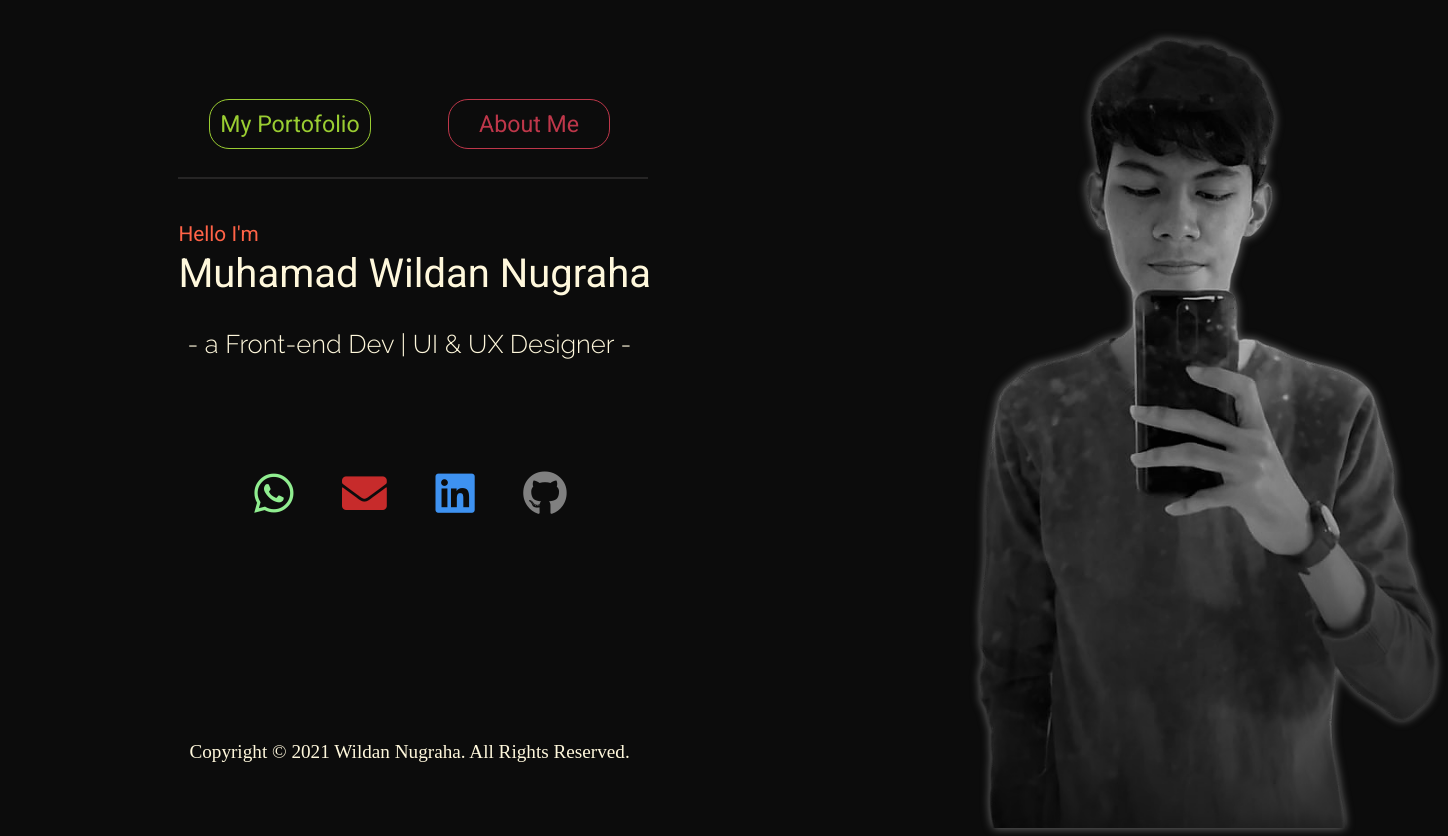
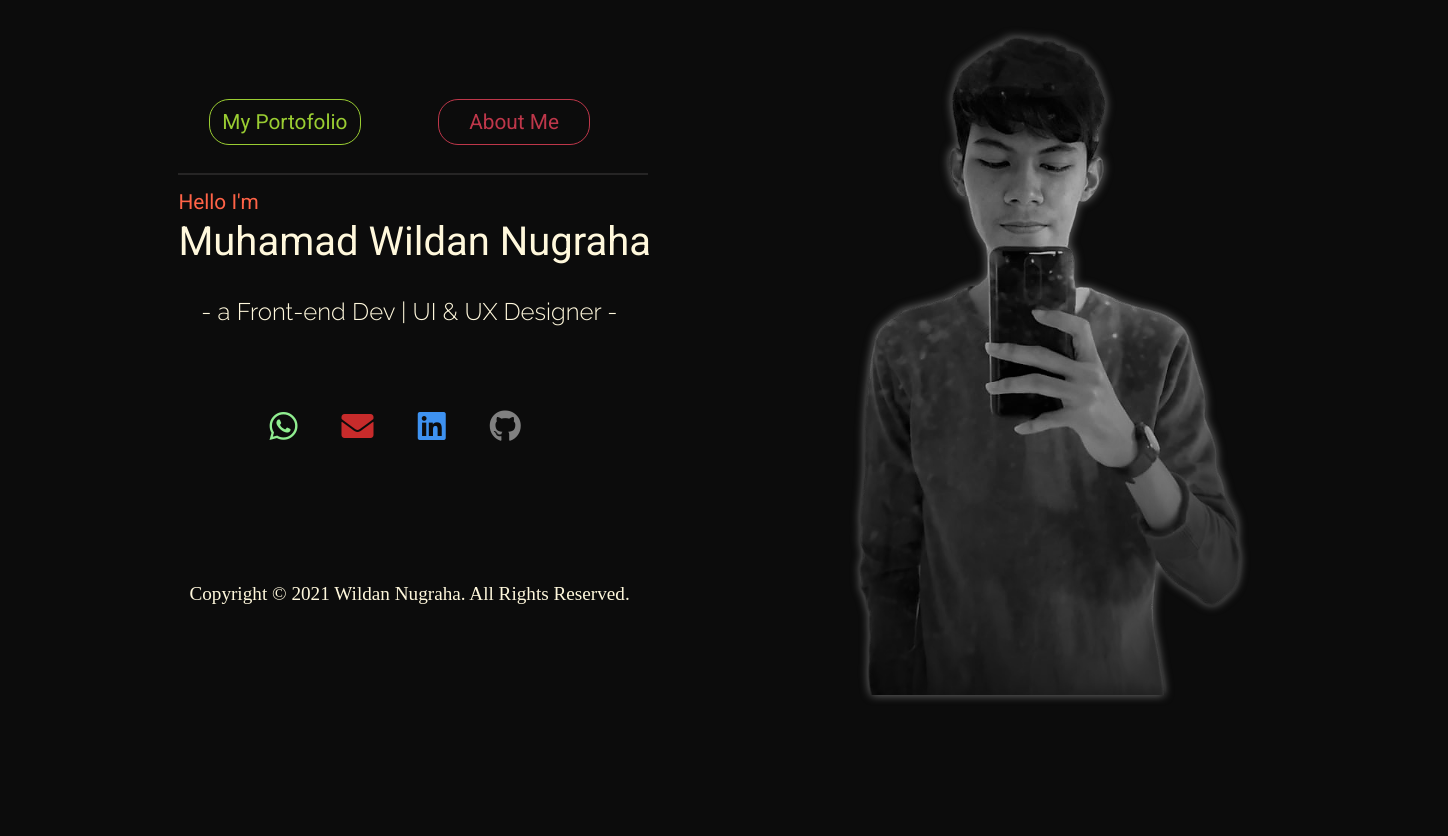
Before and after one commit to WildanPage/WildanPage.github.io, a plain HTML site: page index.html in a window 1280 px wide. Shown: the whole page, 1448 px wide, since content can reach past the window. After the commit the page ends 800 px from the top, so only its background shows below. Drawn offline with Linux system fonts and the light colour scheme.

Commit message:
ubah pixel2

```diff
--- a/index.css
+++ b/index.css
@@ -11,9 +11,9 @@ body {
 }
 
 img {
-  width: 90%;
+  width: 75%;
   display: block;
-  margin: -15% 0% 0% 45%;
+  margin: -12% 0% 0% 25%;
   filter: drop-shadow(0px 0px 5px rgba(228, 228, 228, 0.5));
   transition: 0.3s;
 }
@@ -32,10 +32,10 @@ img:hover {
   margin-left: 7%;
   border: 1px solid yellowgreen;
   color: yellowgreen;
-  width: 140px;
+  width: 130px;
   padding: 2%;
   border-radius: 20px;
-  font-size: 145%;
+  font-size: 130%;
   text-decoration: none;
   text-align: center;
   transition: 0.5s;
@@ -46,10 +46,10 @@ img:hover {
   border: 1px solid rgb(190, 55, 74);
   color: rgb(190, 55, 74);
   transition: 0.5s;
-  width: 140px;
+  width: 130px;
   padding: 2%;
   border-radius: 20px;
-  font-size: 145%;
+  font-size: 130%;
   text-decoration: none;
   text-align: center;
 }
@@ -68,7 +68,7 @@ img:hover {
 }
 
 .abc {
-  margin:10% 0% 0% 8%;
+  margin:5% 0% 0% 8%;
   line-height: 0px;
   font-family: "Roboto", sans-serif;
 }
@@ -76,7 +76,7 @@ img:hover {
 #role {
   margin-top: 10%;
   color: cornsilk;
-  font-size: 160%;
+  font-size: 150%;
   text-align: center;
   font-family: "Raleway", sans-serif;
 }
@@ -87,13 +87,13 @@ img:hover {
 }
 
 .icons {
-  margin: 20% 0% 0% 15%;
-  font-size: 280%;
+  margin: 15% 0% 0% 18%;
+  font-size: 200%;
 }
 
 #copyright {
   color: cornsilk;
-  margin:40% 0% 0% 10%;
+  margin:25% 0% 0% 10%;
   font-size: 120%;
 }
 
```
